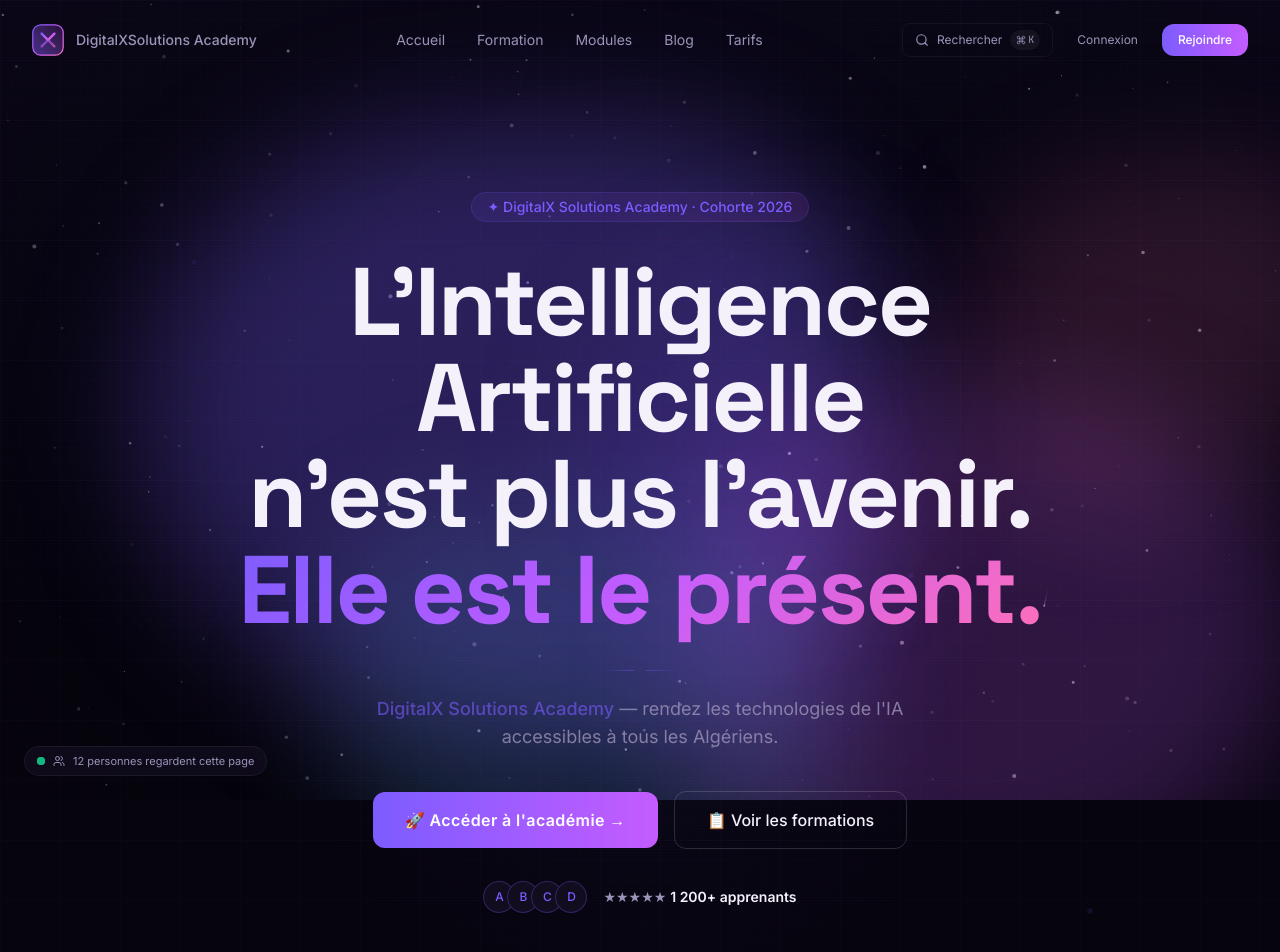
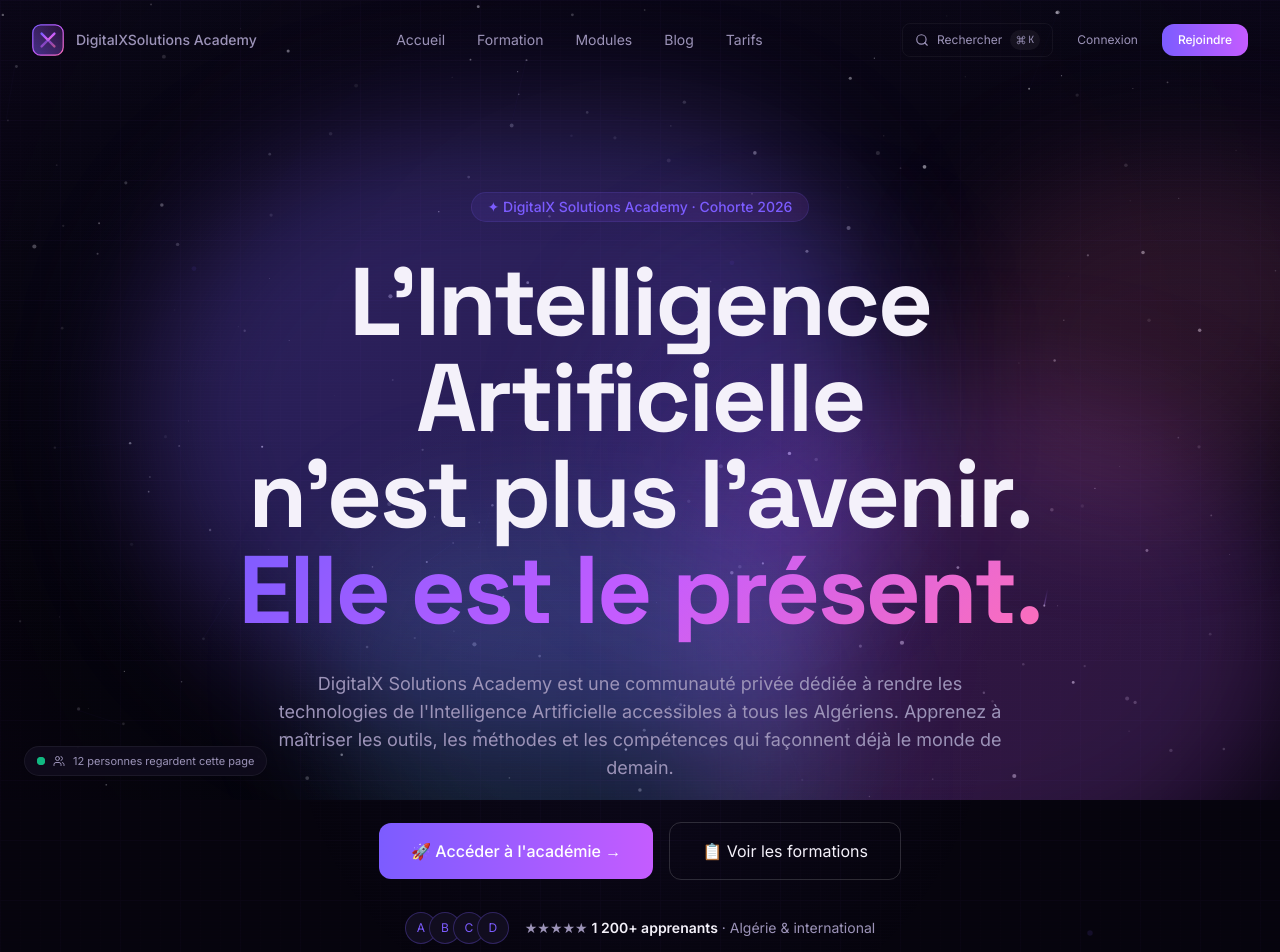
Before and after one commit to karimbzn31/DigitalX-Solutions-, a Next.js app: page / in a window 1280 px wide. Shown: the top 952 px of the page. Built offline with nearby package versions, Linux system fonts and the light colour scheme.

Commit message:
🔙 Restore hero to previous version

```diff
--- a/src/components/landing/Hero.tsx
+++ b/src/components/landing/Hero.tsx
@@ -169,7 +169,7 @@
       <FloatingParticles />
 
       {/* Contenu */}
-      <div className="relative z-10 flex flex-col items-center justify-center w-full px-4 py-8 md:py-24">
+      <div className="relative z-10 flex flex-col items-center justify-center w-full px-4 py-12 md:py-24">
         <motion.div
           initial={{ opacity: 0, y: 10 }}
           animate={{ opacity: 1, y: 0 }}
@@ -180,7 +180,7 @@
           </NebulaBadge>
         </motion.div>
 
-        <h1 className="font-display text-5xl sm:text-5xl md:text-7xl xl:text-8xl font-bold tracking-tight leading-[0.92] text-center max-w-5xl">
+        <h1 className="font-display text-4xl sm:text-5xl md:text-7xl xl:text-8xl font-bold tracking-tight leading-[0.95] text-center max-w-5xl">
           {words.map((word, i) => (
             <motion.span
               key={word}
@@ -190,29 +190,24 @@
               variants={wordVariants}
               className="block text-star-white"
             >
-              {i === 2 ? <span className="text-gradient">{word}</span> : word}
+              {i === 2 ? (
+                <span className="text-gradient">{word}</span>
+              ) : (
+                word
+              )}
             </motion.span>
           ))}
         </h1>
 
-        <motion.div
+        <motion.p
           initial={{ opacity: 0, y: 20 }}
           animate={{ opacity: 1, y: 0 }}
           transition={{ duration: 0.5, delay: 0.4 }}
-          className="flex items-center justify-center gap-3 mt-6 md:mt-8"
+          className="text-sm sm:text-base md:text-lg text-mist text-center max-w-3xl mt-4 md:mt-8 leading-relaxed px-2"
         >
-          <span className="h-px w-8 bg-gradient-to-r from-transparent to-violet/40" />
-          <span className="h-px w-8 bg-gradient-to-l from-transparent to-violet/40" />
-        </motion.div>
-
-        <motion.p
-          initial={{ opacity: 0, y: 20 }}
-          animate={{ opacity: 1, y: 0 }}
-          transition={{ duration: 0.5, delay: 0.45 }}
-          className="text-sm md:text-base lg:text-lg text-mist/80 text-center max-w-xl mt-3 md:mt-6 leading-relaxed px-4"
-        >
-          <span className="text-violet/60 font-medium">DigitalX Solutions Academy</span>
-          {" — rendez les technologies de l'IA accessibles à tous les Algériens."}
+          DigitalX Solutions Academy est une communauté privée dédiée à rendre les technologies
+          de l&apos;Intelligence Artificielle accessibles à tous les Algériens. Apprenez à maîtriser
+          les outils, les méthodes et les compétences qui façonnent déjà le monde de demain.
         </motion.p>
 
         <motion.div
@@ -222,12 +217,12 @@
           className="flex flex-col sm:flex-row items-center gap-3 md:gap-4 mt-6 md:mt-10 w-full sm:w-auto px-4 sm:px-0"
         >
           <Link href="/register" className="w-full sm:w-auto">
-            <NebulaButton size="lg" className="w-full sm:w-auto px-6 md:px-8 py-3.5 md:py-4 text-sm md:text-base font-semibold tracking-wide">
+            <NebulaButton size="lg" className="w-full sm:w-auto px-6 md:px-8 py-3 md:py-4 text-sm md:text-base">
               🚀 Accéder à l&apos;académie →
             </NebulaButton>
           </Link>
           <Link href="#formation" className="w-full sm:w-auto">
-            <NebulaButton variant="secondary" size="lg" className="w-full sm:w-auto px-6 md:px-8 py-3.5 md:py-4 text-sm md:text-base font-medium">
+            <NebulaButton variant="secondary" size="lg" className="w-full sm:w-auto px-6 md:px-8 py-3 md:py-4 text-sm md:text-base">
               📋 Voir les formations
             </NebulaButton>
           </Link>
@@ -237,17 +232,20 @@
           initial={{ opacity: 0, y: 20 }}
           animate={{ opacity: 1, y: 0 }}
           transition={{ duration: 0.5, delay: 0.8 }}
-          className="flex flex-col sm:flex-row items-center gap-3 sm:gap-4 mt-6 md:mt-8 text-xs md:text-sm text-mist"
+          className="flex flex-col sm:flex-row items-center gap-2 sm:gap-4 mt-6 md:mt-8 text-xs md:text-sm text-mist"
         >
           <div className="flex -space-x-2">
             {[0, 1, 2, 3].map((i) => (
-              <div key={i} className="w-8 h-8 md:w-8 md:h-8 rounded-full border border-violet/30 bg-surface flex items-center justify-center text-xs md:text-xs text-violet font-medium">
+              <div
+                key={i}
+                className="w-7 h-7 md:w-8 md:h-8 rounded-full border border-violet/30 bg-surface flex items-center justify-center text-[10px] md:text-xs text-violet"
+              >
                 {String.fromCharCode(65 + i)}
               </div>
             ))}
           </div>
           <span className="text-center sm:text-left">
-            ★★★★★ <strong className="text-star-white">1 200+ apprenants</strong>
+            ★★★★★ <strong className="text-star-white">1 200+ apprenants</strong> · Algérie & international
           </span>
         </motion.div>
 
```
